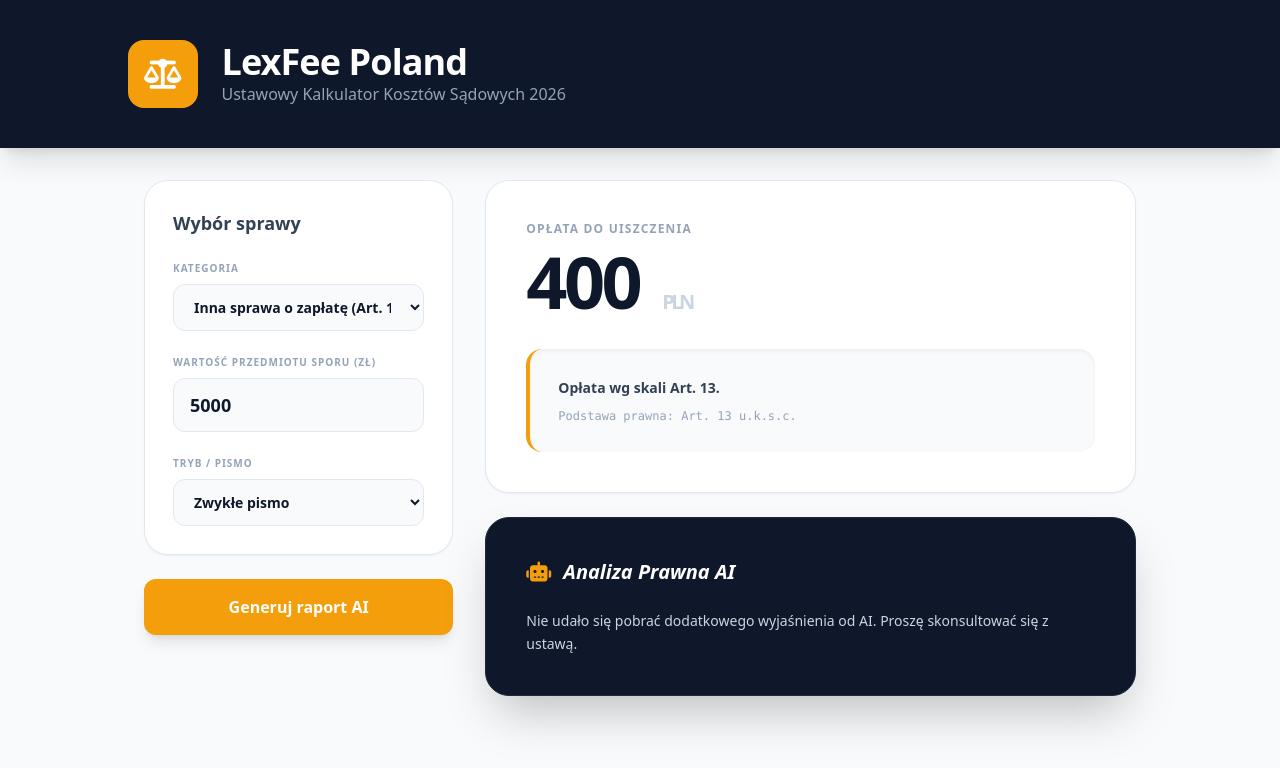
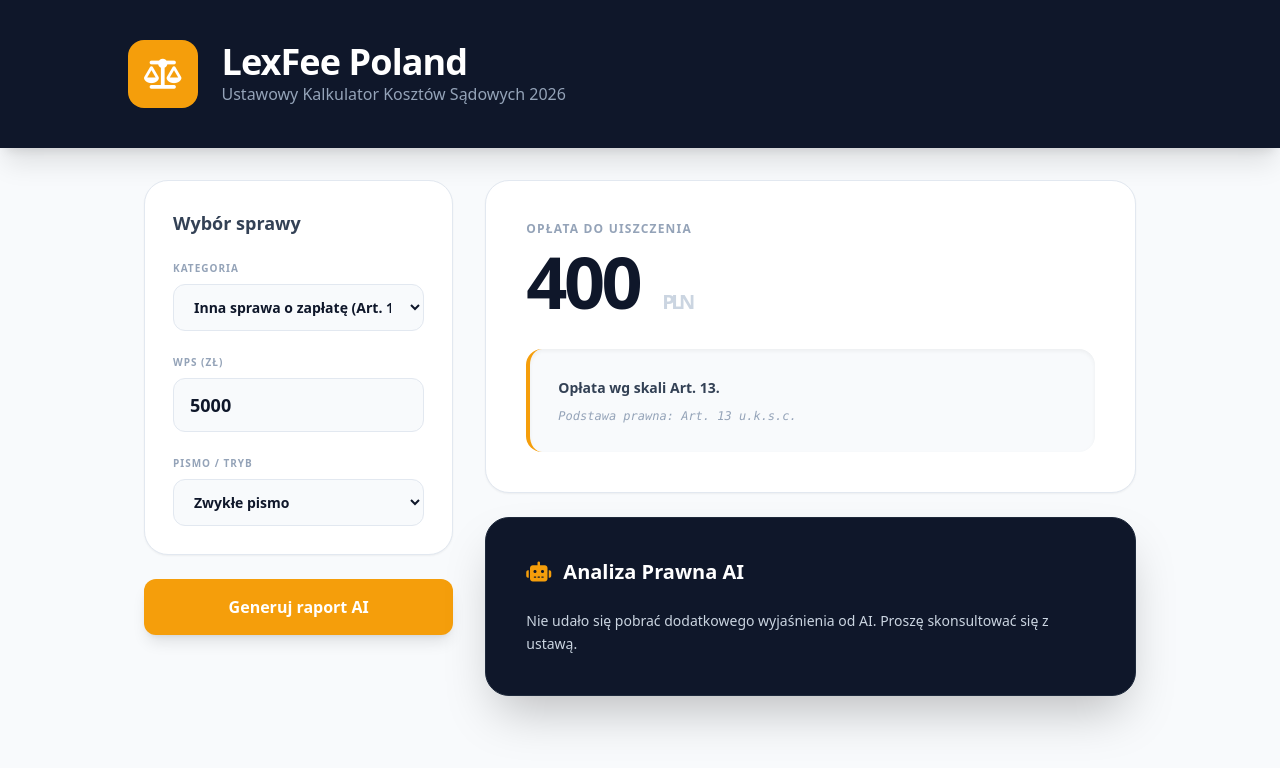
Before and after one commit to Judykator/kalkulator-oplat-ai, a React (Vite) app: page / in a window 1280 px wide. Both pictures are taken after a click on the button "Generuj raport AI". Shown: the top 768 px of the page. Built offline with nearby package versions, Linux system fonts and the light colour scheme; no server answers.

Commit message:
Update App.tsx

```diff
--- a/App.tsx
+++ b/App.tsx
@@ -67,16 +67,11 @@
                   onChange={(e) => setCaseType(e.target.value as CaseType)}
                   className="w-full px-4 py-3 bg-slate-50 border border-slate-200 rounded-xl text-sm font-semibold focus:ring-2 focus:ring-amber-500 transition-all outline-none"
                 >
-                  <optgroup label="Proces / Sprawy Majątkowe">
+                  <optgroup label="Proces / Majątkowe">
                     <option value={CaseType.CIVIL_GENERAL}>Inna sprawa o zapłatę (Art. 13)</option>
                     <option value={CaseType.BANKING_CONSUMER}>Przeciwko bankowi (Konsument)</option>
                     <option value={CaseType.CONCILIATION_PROPOSAL}>Zawezwanie do próby ugodowej</option>
                     <option value={CaseType.EUROPEAN_SMALL_CLAIMS}>Drobne roszczenia (UE) - 100 zł</option>
-                  </optgroup>
-                  <optgroup label="Najem i Posiadanie">
-                    <option value={CaseType.POSSESSION_DISTURBANCE}>Naruszenie posiadania - 200 zł</option>
-                    <option value={CaseType.LEASE_SUCCESSION}>Wstąpienie w stosunek najmu - 200 zł</option>
-                    <option value={CaseType.EVICTION_RESIDENTIAL}>Eksmisja z lokalu - 200 zł</option>
                   </optgroup>
                   <optgroup label="Nieruchomości / Nieproces">
                     <option value={CaseType.NON_ADVERSARIAL_GENERAL}>Inna sprawa nieprocesowa - 100 zł</option>
@@ -87,11 +82,16 @@
                     <option value={CaseType.CO_OWNERSHIP_DISSOLUTION}>Zniesienie współwłasności</option>
                     <option value={CaseType.CO_OWNERSHIP_DISSOLUTION_AGREED}>Zniesienie współwłasności (zgodne)</option>
                   </optgroup>
+                  <optgroup label="Posiadanie i Najem">
+                    <option value={CaseType.POSSESSION_DISTURBANCE}>Naruszenie posiadania - 200 zł</option>
+                    <option value={CaseType.LEASE_SUCCESSION}>Wstąpienie w najem - 200 zł</option>
+                    <option value={CaseType.EVICTION_RESIDENTIAL}>Eksmisja z lokalu - 200 zł</option>
+                  </optgroup>
                   <optgroup label="Spadki">
                     <option value={CaseType.INHERITANCE_STATEMENT}>Nabycie spadku - 100 zł</option>
                     <option value={CaseType.INHERITANCE_PROTECTION}>Zabezpieczenie spadku - 100 zł</option>
                     <option value={CaseType.INHERITANCE_INVENTORY}>Spis inwentarza - 100 zł</option>
-                    <option value={CaseType.INHERITANCE_DECLARATION}>Oświadczenie (przyjęcie/odrzucenie) - 100 zł</option>
+                    <option value={CaseType.INHERITANCE_DECLARATION}>Oświadczenie spadkowe - 100 zł</option>
                     <option value={CaseType.INHERITANCE_DIVISION}>Dział spadku</option>
                     <option value={CaseType.INHERITANCE_DIVISION_AGREED}>Dział spadku (zgodny)</option>
                     <option value={CaseType.INHERITANCE_DIVISION_CO_OWNERSHIP}>Dział spadku + Współwłasność - 1000 zł</option>
@@ -107,18 +107,18 @@
 
               {isWpsNeeded && (
                 <div>
-                  <label className="block text-[10px] font-black text-slate-400 uppercase tracking-widest mb-2">Wartość przedmiotu sporu (zł)</label>
+                  <label className="block text-[10px] font-black text-slate-400 uppercase tracking-widest mb-2">WPS (zł)</label>
                   <input
                     type="number"
                     value={wps}
                     onChange={(e) => setWps(Number(e.target.value))}
-                    className="w-full px-4 py-3 bg-slate-50 border border-slate-200 rounded-xl text-lg font-black"
+                    className="w-full px-4 py-3 bg-slate-50 border border-slate-200 rounded-xl text-lg font-black transition-all focus:ring-2 focus:ring-amber-500 outline-none"
                   />
                 </div>
               )}
 
               <div>
-                <label className="block text-[10px] font-black text-slate-400 uppercase tracking-widest mb-2">Tryb / Pismo</label>
+                <label className="block text-[10px] font-black text-slate-400 uppercase tracking-widest mb-2">Pismo / Tryb</label>
                 <select
                   value={procedure}
                   onChange={(e) => setProcedure(e.target.value as ProcedureType)}
@@ -133,26 +133,26 @@
             </div>
           </div>
           <button onClick={handleAiConsultation} disabled={loadingAi} className="w-full bg-amber-500 text-white font-black py-4 rounded-xl shadow-lg hover:bg-amber-600 active:scale-95 transition-all">
-            {loadingAi ? "Przetwarzanie..." : "Generuj raport AI"}
+            {loadingAi ? "Analizowanie..." : "Generuj raport AI"}
           </button>
         </section>
 
         <section className="lg:col-span-2 space-y-6">
           {result && (
-            <div className="bg-white p-10 rounded-3xl shadow-sm border border-slate-200">
+            <div className="bg-white p-10 rounded-3xl shadow-sm border border-slate-200 animate-in fade-in duration-500">
               <h4 className="text-xs font-black text-slate-400 uppercase mb-2 tracking-widest">Opłata do uiszczenia</h4>
               <div className="text-7xl font-black text-slate-900 mb-8 tracking-tighter">
                 {result.fee.toLocaleString('pl-PL')} <span className="text-xl text-slate-300 ml-2 uppercase">pln</span>
               </div>
               <div className="p-7 bg-slate-50 rounded-2xl border-l-4 border-amber-500 shadow-inner">
                 <p className="text-sm font-bold text-slate-700 mb-2 leading-relaxed">{result.description}</p>
-                <p className="text-xs text-slate-400 font-mono">Podstawa prawna: {result.legalBasis}</p>
+                <p className="text-xs text-slate-400 font-mono italic">Podstawa prawna: {result.legalBasis}</p>
               </div>
             </div>
           )}
           {aiExplanation && (
-            <div className="bg-slate-900 text-slate-200 p-10 rounded-3xl shadow-2xl border border-slate-800">
-              <h3 className="text-xl font-black text-white mb-6 flex items-center gap-3 italic">
+            <div className="bg-slate-900 text-slate-200 p-10 rounded-3xl shadow-2xl border border-slate-800 animate-in slide-in-from-bottom-4 duration-500">
+              <h3 className="text-xl font-black text-white mb-6 flex items-center gap-3">
                 <i className="fas fa-robot text-amber-500"></i> Analiza Prawna AI
               </h3>
               <div className="text-sm leading-relaxed whitespace-pre-wrap font-medium text-slate-300">{aiExplanation}</div>
```
